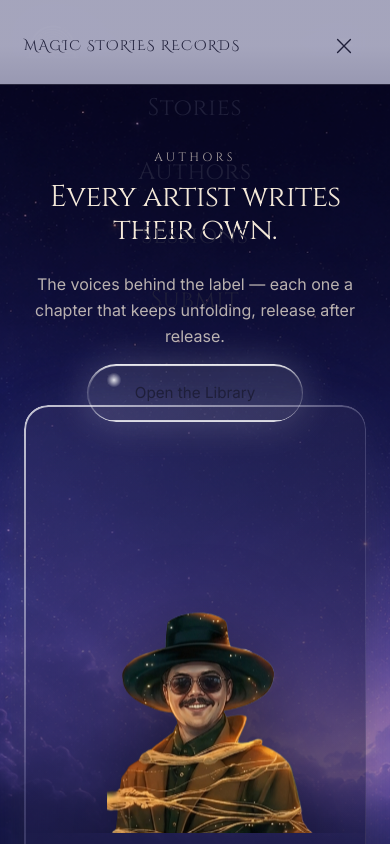
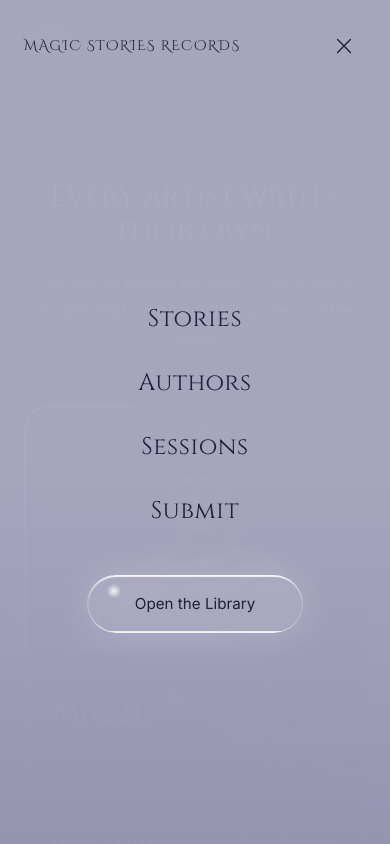
Before and after one commit to magicstoriesrecords/magic-stories, a Next.js app: page /authors in a window 390 px wide. Both pictures are taken after a click on the button "Open menu". Shown: the top 844 px of the page. Built offline with nearby package versions, Linux system fonts and the light colour scheme.

Commit message:
fix(mobile): nav sheet out of blurred header (links visible); tighter portrait aspect for cutouts

```diff
--- a/src/app/authors/page.tsx
+++ b/src/app/authors/page.tsx
@@ -257,9 +257,9 @@ export default function AuthorsPage() {
                   <div className="grid grid-cols-1 md:grid-cols-2">
                     {/* Portrait page (parallax) */}
                     <div
-                      className={`relative aspect-[4/5] w-full overflow-hidden md:aspect-auto md:min-h-[30rem] ${
-                        flip ? "md:order-2" : "md:order-1"
-                      }`}
+                      className={`relative w-full overflow-hidden md:aspect-auto md:min-h-[30rem] ${
+                        author.cutout ? "aspect-[3/2]" : "aspect-[4/5]"
+                      } ${flip ? "md:order-2" : "md:order-1"}`}
                       style={author.cutout ? undefined : { background: "#171633" }}
                     >
                       {author.portrait ? (
--- a/src/components/Nav.tsx
+++ b/src/components/Nav.tsx
@@ -51,13 +51,20 @@ export default function Nav() {
     ? "text-cream/80 hover:text-cream"
     : "text-ink/70 hover:text-ink";
 
+  const logoTone = lightOnDark ? "text-cream" : "text-ink";
+
   // The menu/close toggle inherits the page-appropriate ink/cream tone.
   const toggle = lightOnDark ? "text-cream" : "text-ink";
 
   return (
+    <>
       <header className={header}>
         <nav className="mx-auto flex max-w-7xl items-center justify-between">
-        <Link href="/" aria-label="Magic Stories Records" className="flex items-center">
+          <Link
+            href="/"
+            aria-label="Magic Stories Records"
+            className={`flex items-center ${logoTone}`}
+          >
             {/* eslint-disable-next-line @next/next/no-img-element */}
             <img
               src="/images/logo-mark.svg"
@@ -95,14 +102,16 @@ export default function Nav() {
             </svg>
           </button>
         </nav>
+      </header>
 
-      {/* Mobile full-screen sheet */}
+      {/* Mobile full-screen sheet — rendered OUTSIDE <header> so the header's
+          backdrop-filter doesn't trap this fixed element to the bar's box. */}
       {open && (
         <div
-          className="fixed inset-0 z-[60] flex flex-col backdrop-blur-xl md:hidden"
+          className="fixed inset-0 z-[70] flex flex-col md:hidden"
           style={{
             background:
-              "linear-gradient(180deg, rgba(168,168,192,0.98) 0%, rgba(168,168,192,0.98) 55%, rgba(154,154,180,0.99) 100%)",
+              "linear-gradient(180deg, rgba(168,168,192,0.985) 0%, rgba(168,168,192,0.985) 55%, rgba(150,150,178,0.99) 100%)",
           }}
         >
           <div className="flex items-center justify-between px-6 py-6">
@@ -142,6 +151,6 @@ export default function Nav() {
           </nav>
         </div>
       )}
-    </header>
+    </>
   );
 }
```
Lines whose indentation alone changed are shown as unchanged.
